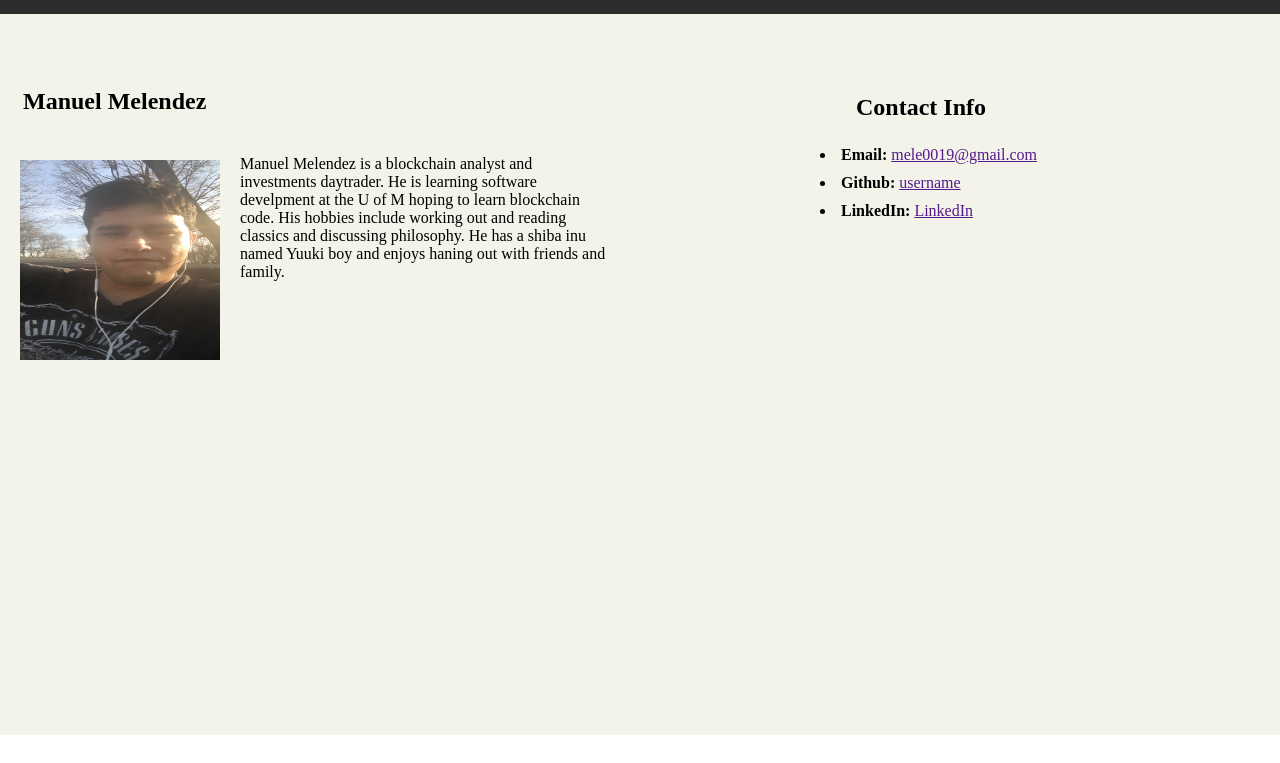
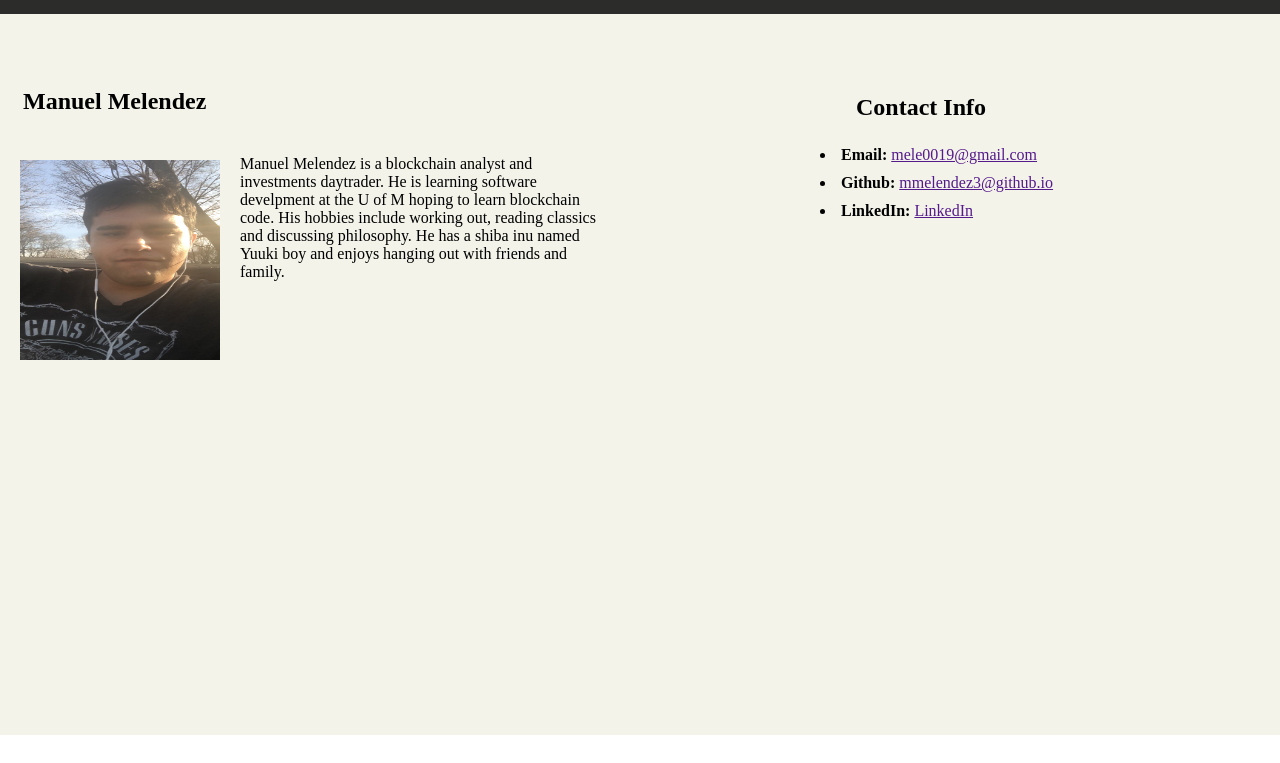
Before and after one commit to mmelendez3/mmelendez3.github.io, a plain HTML site: page index.html in a window 1280 px wide. Shown: the part 37-800 px from the top of the page. Drawn offline with Linux system fonts and the light colour scheme.

Commit message:
more bio edits

```diff
--- a/index.html
+++ b/index.html
@@ -17,7 +17,7 @@
         <section class="bio">
             <h2>Manuel Melendez</h2>
             <img src="./assets/img/me.jpeg" width="200px" height="200px" alt="profile picture of Manuel Melendez">
-            <p>Manuel Melendez is a blockchain analyst and investments daytrader. He is learning software develpment at the U of M hoping to learn blockchain code. His hobbies include working out and reading classics and discussing philosophy. He has a shiba inu named Yuuki boy and enjoys haning out with friends and family.   </p>
+            <p>Manuel Melendez is a blockchain analyst and investments daytrader. He is learning software develpment at the U of M hoping to learn blockchain code. His hobbies include working out, reading classics and discussing philosophy. He has a shiba inu named Yuuki boy and enjoys hanging out with friends and family.   </p>
 
 
         </section>
@@ -26,7 +26,7 @@
         <h2>Contact Info</h2>
         <ul>
             <li><strong>Email:</strong> <a href="">mele0019@gmail.com</a></li>
-            <li><strong>Github:</strong> <a href=""> username</a></li>
+            <li><strong>Github:</strong> <a href=""> mmelendez3@github.io</a></li>
             <li><strong>LinkedIn:</strong> <a href=""> LinkedIn</a></li>
         </ul>
 
```
